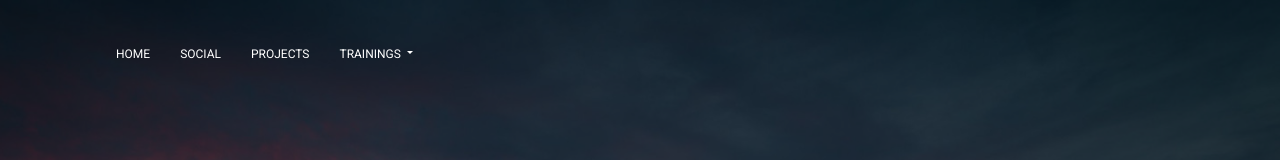
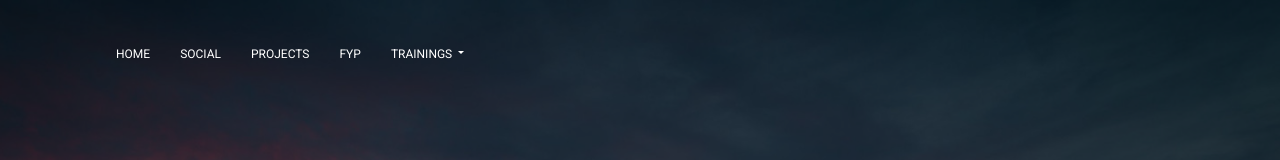
Before and after one commit to MuhammadRafay151/MyWebsite, a plain HTML site: page index.html in a window 1280 px wide. Shown: the top 160 px of the page. Drawn offline with Linux system fonts and the light colour scheme; some packages are replaced by stand-ins of ours; no server answers; grey boxes are pictures that could not be loaded.

Commit message:
fyp link added

```diff
--- a/index.html
+++ b/index.html
@@ -48,6 +48,10 @@
                         <a class="nav-link" href="#pro">
                             Projects</a>
                     </li>
+                    <li class="nav-item">
+                        <a class="nav-link" href="http://mr-devs.ml/" target="_blank">
+                            FYP</a>
+                    </li>
                     <li class="nav-item dropdown">
                         <a class="nav-link dropdown-toggle " href="javascript:;" id="navbarDropdownMenuLink"
                             data-toggle="dropdown" aria-haspopup="true" aria-expanded="false">
@@ -59,6 +63,7 @@
                             <a class="dropdown-item" href="/articles/jwtrealsignout.html">JWT Real Logout</a>
                         </div>
                     </li>
+
                 </ul>
             </div>
         </div>
```
